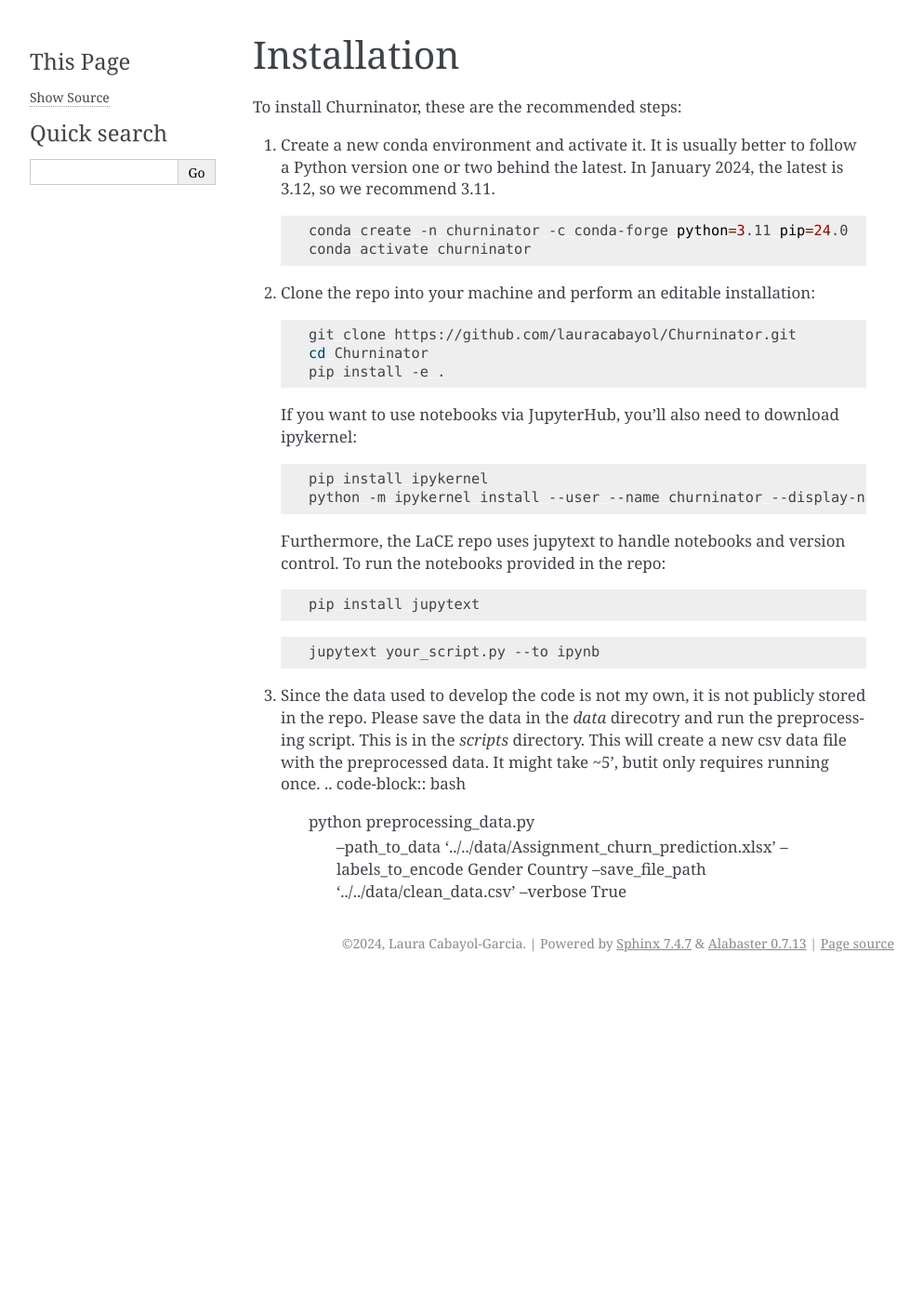
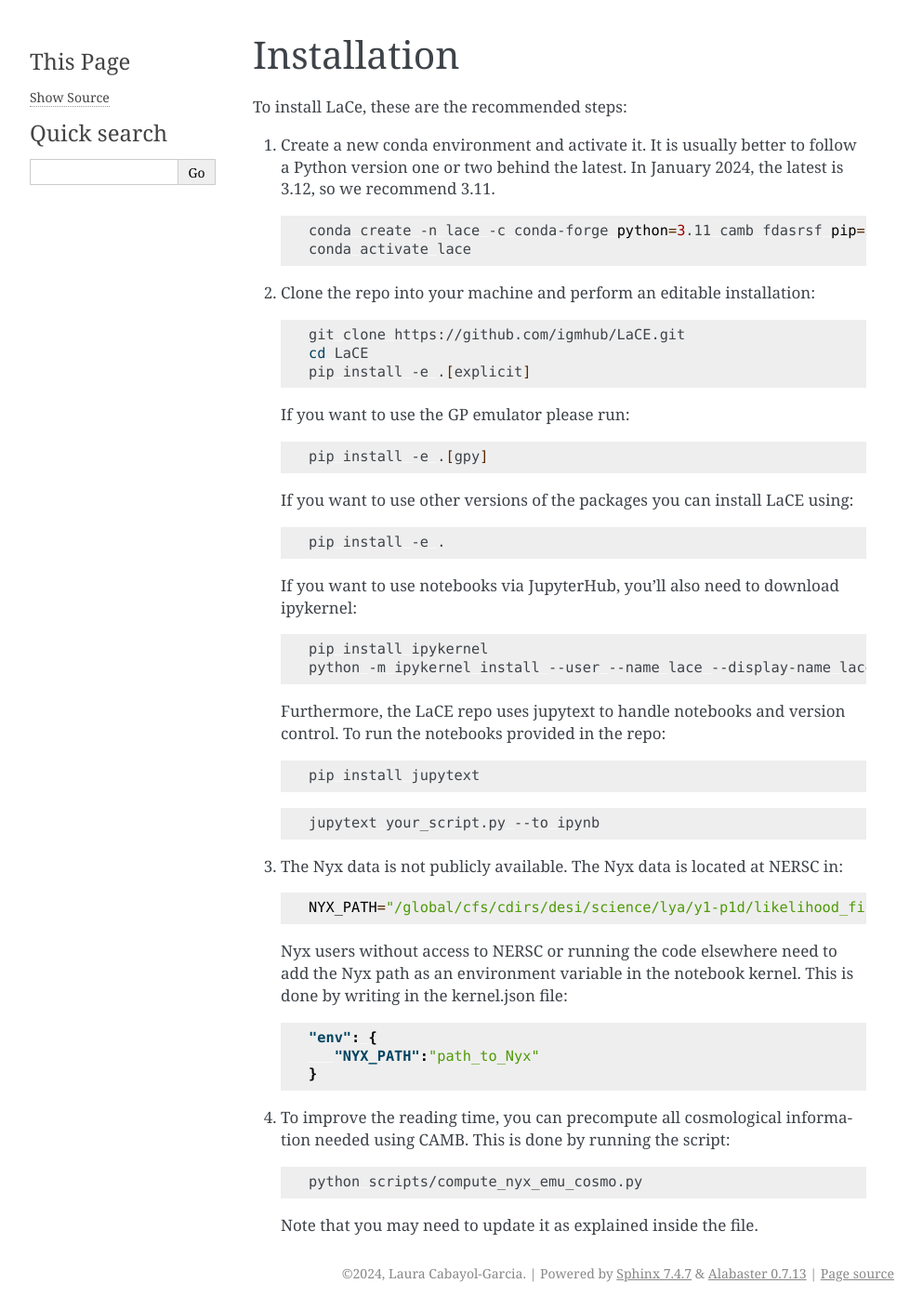
Before and after one commit to lauracabayol/Churninator, a Sphinx documentation site: the page built from docs/source/installation.rst, in a window 1280 px wide. Shown: the whole page at 93% size, without its empty margins (148-1141 px from the left). Built offline with Sphinx 7.4.7, drawn with Linux system fonts in a browser that asks for light colours; before the commit the page ends 1054 px from its top, so only the background shows below that.

Commit message:
desperate test

```diff
--- a/docs/source/installation.rst
+++ b/docs/source/installation.rst
@@ -1,30 +1,41 @@
 Installation
 ============
 
-To install Churninator, these are the recommended steps:
+To install LaCe, these are the recommended steps:
 
 1. Create a new conda environment and activate it. It is usually better to follow a Python version one or two behind the latest. In January 2024, the latest is 3.12, so we recommend 3.11.
 
    .. code-block:: bash
 
-      conda create -n churninator -c conda-forge python=3.11 pip=24.0
-      conda activate churninator
+      conda create -n lace -c conda-forge python=3.11 camb fdasrsf pip=24.0
+      conda activate lace
 
 2. Clone the repo into your machine and perform an editable installation:
 
    .. code-block:: bash
 
-      git clone https://github.com/lauracabayol/Churninator.git
-      cd Churninator
+      git clone https://github.com/igmhub/LaCE.git
+      cd LaCE
+      pip install -e .[explicit]
+
+   If you want to use the GP emulator please run:
+
+   .. code-block:: bash
+
+      pip install -e .[gpy]
+
+   If you want to use other versions of the packages you can install LaCE using:
+
+   .. code-block:: bash
+
       pip install -e .
-
 
    If you want to use notebooks via JupyterHub, you'll also need to download ipykernel:
 
    .. code-block:: bash
 
       pip install ipykernel
-      python -m ipykernel install --user --name churninator --display-name churninator
+      python -m ipykernel install --user --name lace --display-name lace
 
    Furthermore, the LaCE repo uses jupytext to handle notebooks and version control. To run the notebooks provided in the repo:
 
@@ -36,11 +47,24 @@ To install Churninator, these are the recommended steps:
 
       jupytext your_script.py --to ipynb
 
-3. Since the data used to develop the code is not my own, it is not publicly stored in the repo. Please save the data in the `data` direcotry and run the preprocessing script. This is in the `scripts` directory. This will create a new csv data file with the preprocessed data. It might take ~5', butit only requires running once.
+3. The Nyx data is not publicly available. The Nyx data is located at NERSC in:
+
    .. code-block:: bash
 
-      python preprocessing_data.py \
-        --path_to_data '../../data/Assignment_churn_prediction.xlsx' \
-        --labels_to_encode Gender Country \
-        --save_file_path '../../data/clean_data.csv' \
-        --verbose True
+      NYX_PATH="/global/cfs/cdirs/desi/science/lya/y1-p1d/likelihood_files/nyx_files/"
+
+   Nyx users without access to NERSC or running the code elsewhere need to add the Nyx path as an environment variable in the notebook kernel. This is done by writing in the kernel.json file:
+
+   .. code-block:: json
+
+      "env": {
+         "NYX_PATH":"path_to_Nyx"
+      }
+
+4. To improve the reading time, you can precompute all cosmological information needed using CAMB. This is done by running the script:
+
+   .. code-block:: bash
+
+      python scripts/compute_nyx_emu_cosmo.py
+
+   Note that you may need to update it as explained inside the file.
```
